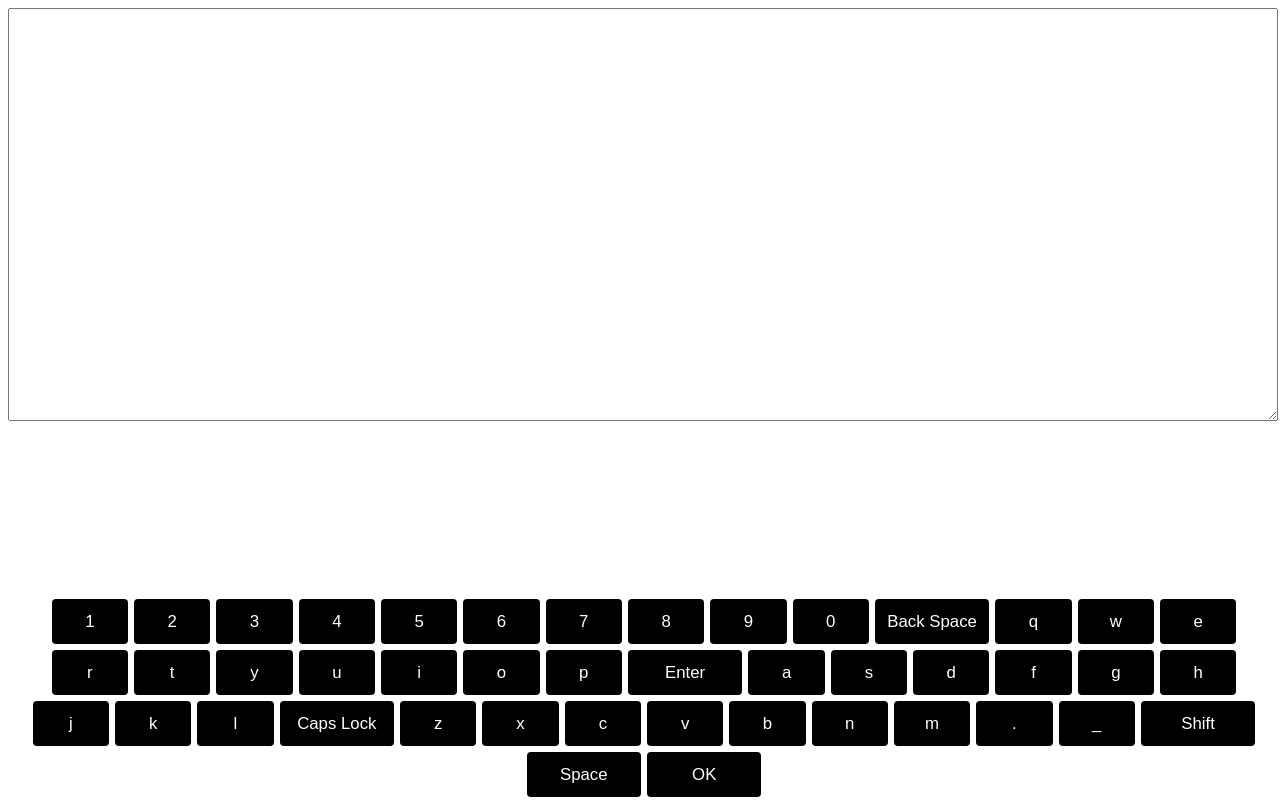
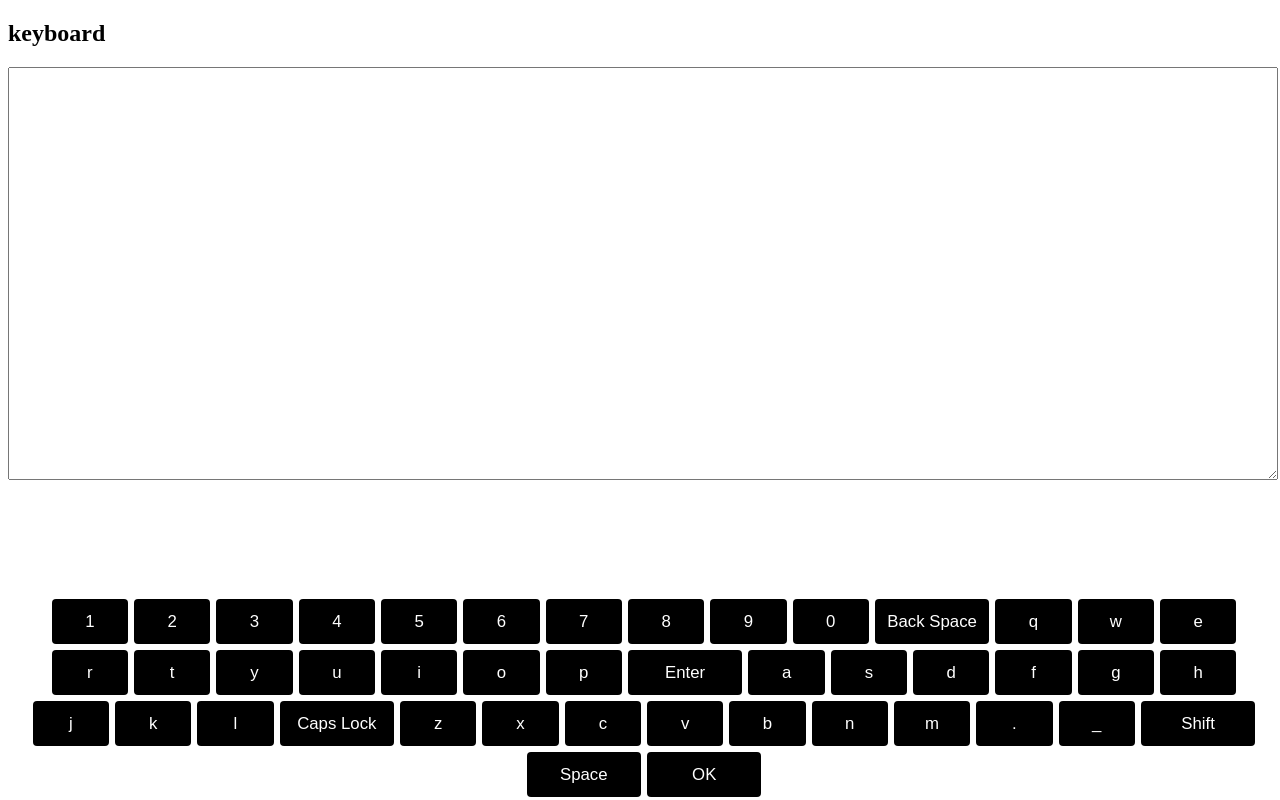
Before and after one commit to zvrkhanuma/Day20-21, a plain HTML site: page ex01/src/index.html in a window 1280 px wide. Drawn offline with Linux system fonts and the light colour scheme.

Commit message:
Modified exercises

```diff
--- a/ex01/src/index.html
+++ b/ex01/src/index.html
@@ -7,6 +7,7 @@
     <link rel="stylesheet" href="./index.css">
 </head>
 <body>
+    <h2>keyboard</h2>
   <textarea id="textarea">
   </textarea>
     <div class="keyboard">
```
